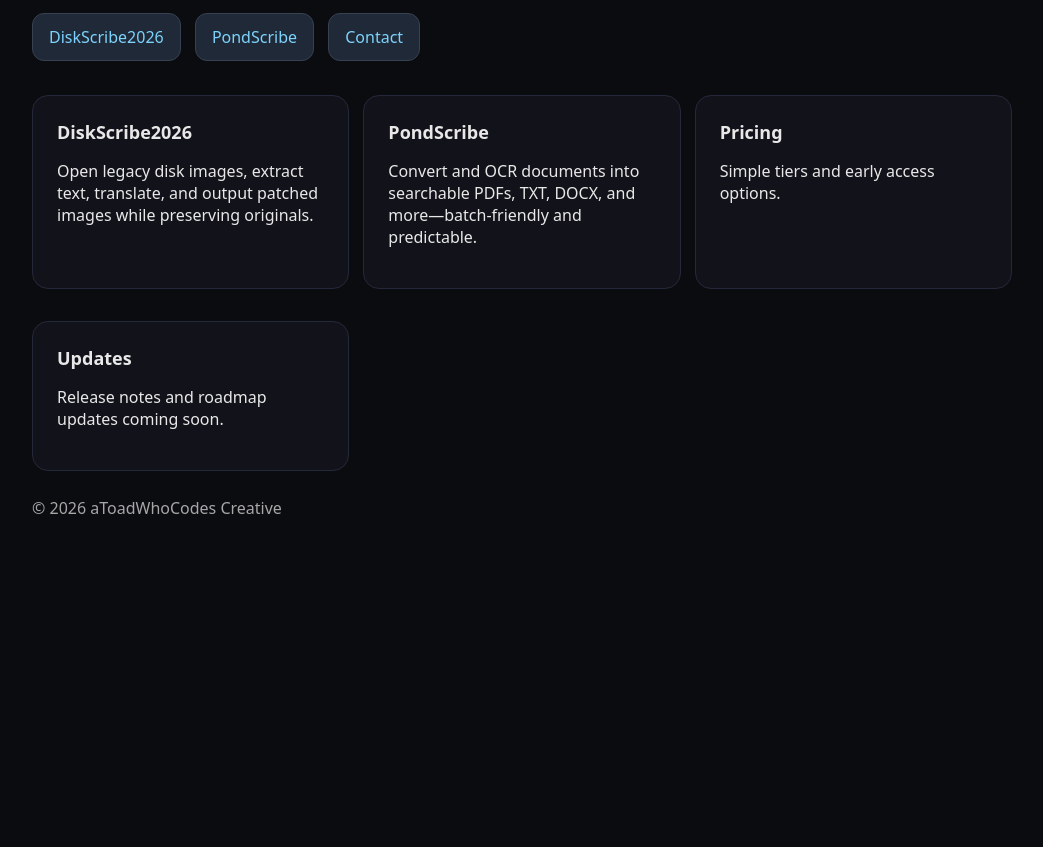
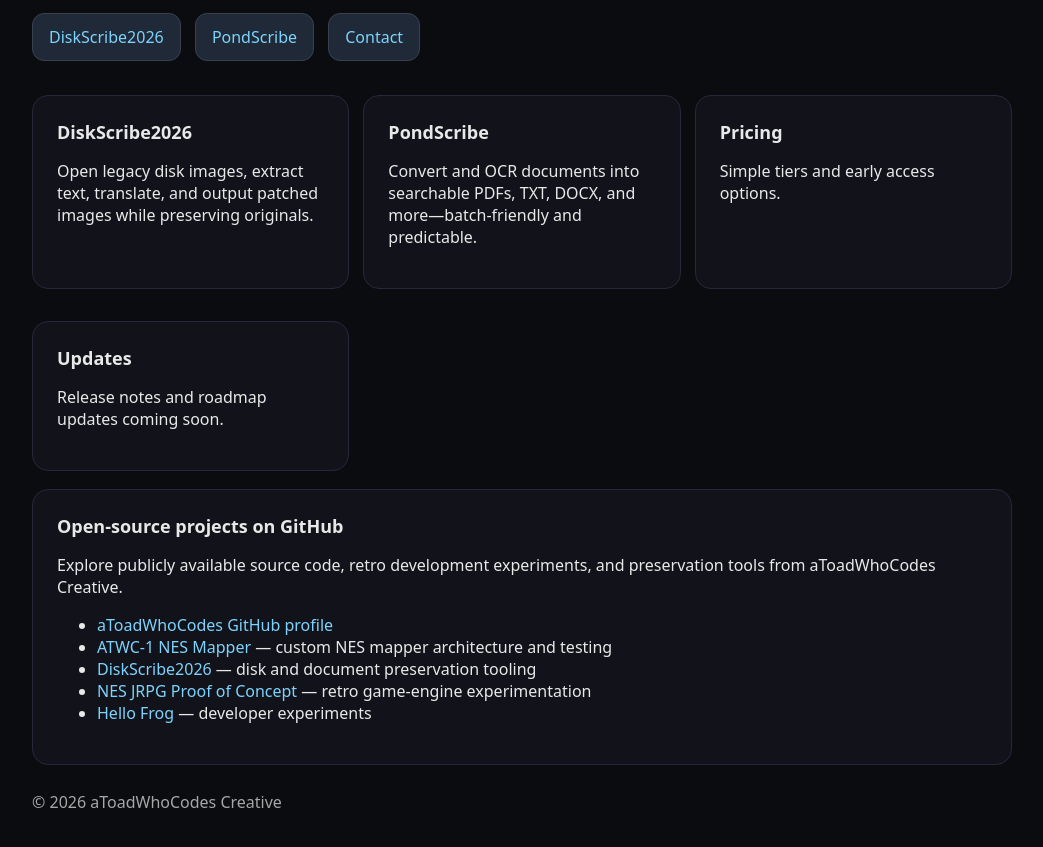
Before and after one commit to atoadwhocodes/atoadwhocodes-site, a plain HTML site: page index.html in a window 1280 px wide. Shown: the part 135-982 px from the top of the page, without its empty margins (118-1161 px from the left). Before the commit the page ends 800 px from the top, so only its background shows below. Drawn offline with Linux system fonts and the light colour scheme.

Commit message:
Link public GitHub projects and improve search metadata

```diff
--- a/index.html
+++ b/index.html
@@ -4,7 +4,9 @@
   <meta charset="utf-8" />
   <meta name="viewport" content="width=device-width,initial-scale=1" />
   <title>aToadWhoCodes Creative</title>
-  <meta name="description" content="Privacy-first tools for document conversion, OCR, and retro disk translation." />
+  <meta name="description" content="aToadWhoCodes Creative builds retro game technology, NES mapper architecture, and privacy-first document and preservation software. Discover open-source projects on GitHub." />
+  <meta name="robots" content="index,follow" />
+  <link rel="me" href="https://github.com/atoadwhocodes" />
   <style>
     body { font-family: system-ui, -apple-system, Segoe UI, Roboto, Arial, sans-serif; margin: 0; background: #0b0c10; color: #e8e8e8; }
     .wrap { max-width: 980px; margin: 0 auto; padding: 48px 20px; }
@@ -51,6 +53,19 @@
       </div>
     </div>
 
+
+    <section class="card" id="github-projects">
+      <h2>Open-source projects on GitHub</h2>
+      <p>Explore publicly available source code, retro development experiments, and preservation tools from aToadWhoCodes Creative.</p>
+      <ul>
+        <li><a href="https://github.com/atoadwhocodes">aToadWhoCodes GitHub profile</a></li>
+        <li><a href="https://github.com/atoadwhocodes/ATWC_Nes_Mapper">ATWC-1 NES Mapper</a> — custom NES mapper architecture and testing</li>
+        <li><a href="https://github.com/atoadwhocodes/Diskscribe2026">DiskScribe2026</a> — disk and document preservation tooling</li>
+        <li><a href="https://github.com/atoadwhocodes/nes-jrpg-proof-of-concept">NES JRPG Proof of Concept</a> — retro game-engine experimentation</li>
+        <li><a href="https://github.com/atoadwhocodes/Hello_Frog">Hello Frog</a> — developer experiments</li>
+      </ul>
+    </section>
+
     <p class="muted" style="margin-top: 26px;">© <span id="y"></span> aToadWhoCodes Creative</p>
   </div>
   <script>document.getElementById("y").textContent = new Date().getFullYear();</script>
```
